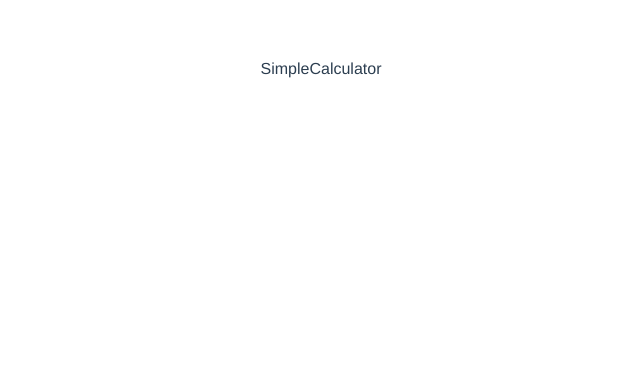
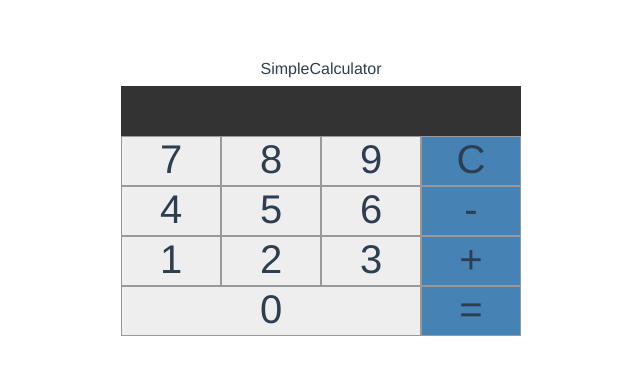
Before and after one commit to KM0912/vue_calculater, a Vue app: page / in a window 1280 px wide. Shown: the top 374 px of the page, without its empty margins (319-959 px from the left). Built offline with nearby package versions, Linux system fonts and the light colour scheme.

Commit message:
HTML CSSの作成

```diff
--- a/src/components/SimpleCalculator.vue
+++ b/src/components/SimpleCalculator.vue
@@ -1,5 +1,24 @@
 <template>
-  <div>SimpleCalculator</div>
+  <div >
+    <div class="title">SimpleCalculator</div>
+    <div class="calculator">
+      <div class="display"></div>
+      <div class="btn">7</div>
+      <div class="btn">8</div>
+      <div class="btn">9</div>
+      <div class="operator">C</div>
+      <div class="btn">4</div>
+      <div class="btn">5</div>
+      <div class="btn">6</div>
+      <div class="operator">-</div>
+      <div class="btn">1</div>
+      <div class="btn">2</div>
+      <div class="btn">3</div>
+      <div class="operator">+</div>
+      <div class="btn zero">0</div>
+      <div class="operator">=</div>
+    </div>
+  </div>
 </template>
 
 <script>
@@ -13,18 +32,31 @@
 
 <!-- Add "scoped" attribute to limit CSS to this component only -->
 <style scoped>
-h3 {
-  margin: 40px 0 0;
+.title {
+  margin-bottom: 8px;
 }
-ul {
-  list-style-type: none;
-  padding: 0;
+.calculator {
+  margin: 0 auto;
+  width: 400px;
+  font-size: 40px;
+  display: grid;
+  grid-template-columns: repeat(4, 1fr);
+  grid-auto-rows: minmax(50px, auto);
 }
-li {
-  display: inline-block;
-  margin: 0 10px;
+.display {
+  grid-column: 1 / 5;
+  background-color: #333;
+  color: white;
 }
-a {
-  color: #42b983;
+.btn {
+  background-color: #eee;
+  border: 1px solid #999;
+}
+.zero {
+  grid-column: 1 / 4;
+}
+.operator {
+  background-color:steelblue;
+  border: 1px solid #999;
 }
 </style>
```
